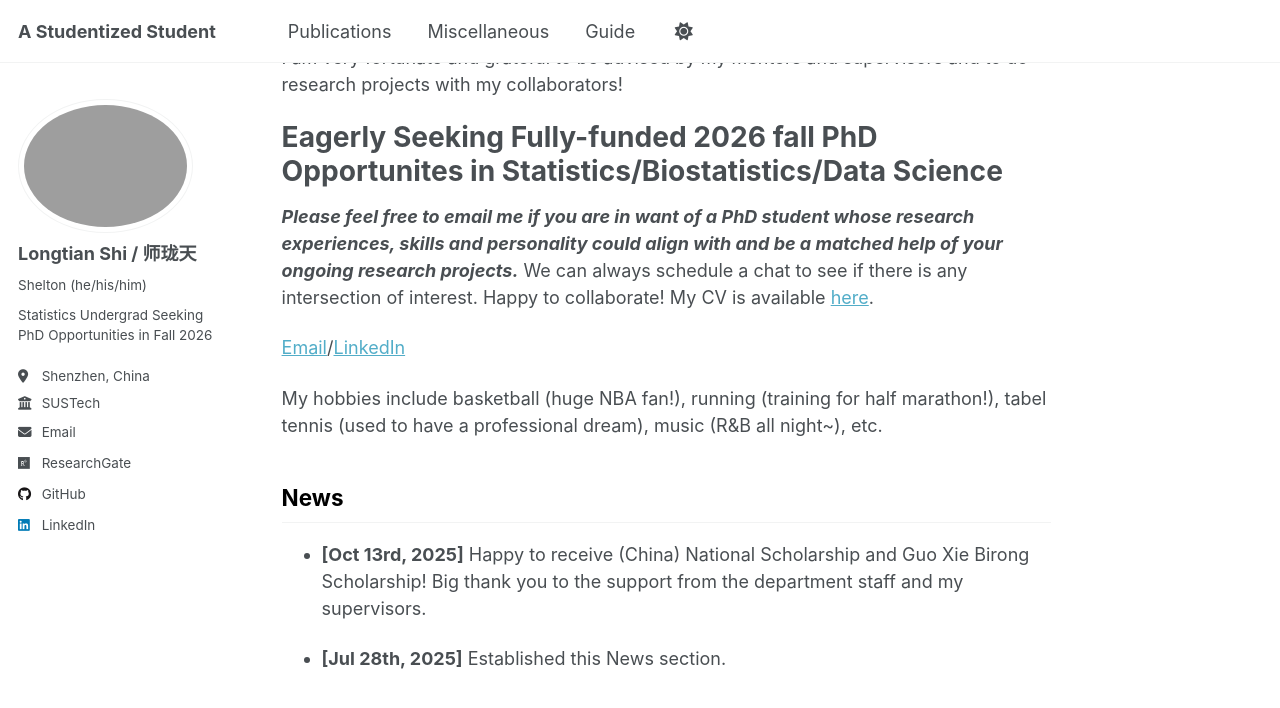
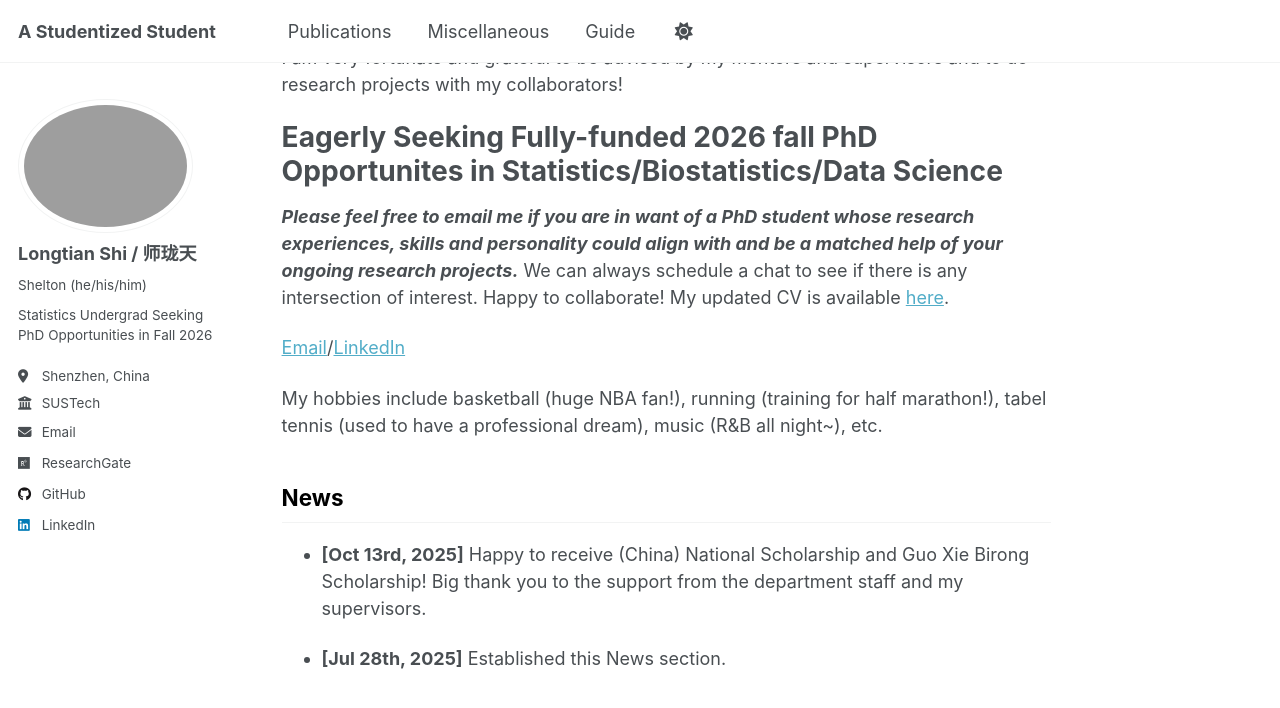
Before and after one commit to statslt/statslt.github.io, a Jekyll site: the page built from _pages/about.md, in a window 1280 px wide and 900 px high, scrolled down 720 px. Shown: the top 708 px of the window. Built offline with Jekyll 4.4.1, drawn with Linux system fonts in a browser that asks for light colours; a script that is not in the unit is left out.

Commit message:
Update CV link in about page
Updated the link to the CV with the latest version.

Signed-off-by: shelton <124960483+statslt@users.noreply.github.com>

```diff
--- a/_pages/about.md
+++ b/_pages/about.md
@@ -27,7 +27,7 @@ I am very fortunate and grateful to be advised by my mentors and supervisors and
 
 Eagerly Seeking Fully-funded 2026 fall PhD Opportunites in Statistics/Biostatistics/Data Science
 ======
-***Please feel free to email me if you are in want of a PhD student whose research experiences, skills and personality could align with and be a matched help of your ongoing research projects.*** We can always schedule a chat to see if there is any intersection of interest. Happy to collaborate! My CV is available [here](/files/Longtian_Shi_CV_11_24_2025_updated.pdf).
+***Please feel free to email me if you are in want of a PhD student whose research experiences, skills and personality could align with and be a matched help of your ongoing research projects.*** We can always schedule a chat to see if there is any intersection of interest. Happy to collaborate! My updated CV is available [here](/files/Longtian_Shi_CV_12_06_2025_updated.pdf).
 
 
 [Email](shilt2022@mail.sustech.edu.cn)/[LinkedIn](https://www.linkedin.com/in/longtian-shi-280b14315/)
```
